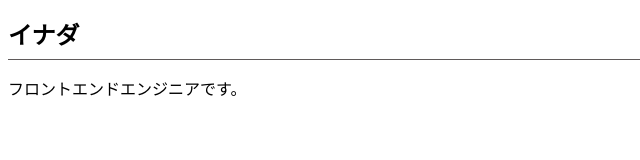
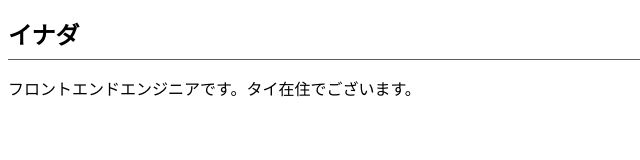
Before and after one commit to inadaharumi/inadaharumi.github.io, a plain HTML site: page index.html in a window 1280 px wide. Shown: the whole page, without its empty margins (0-640 px from the left). Drawn offline with Linux system fonts and the light colour scheme.

Commit message:
Add files via upload

```diff
--- a/index.html
+++ b/index.html
@@ -8,7 +8,7 @@
 </head>
 <body>
   <h1>イナダ</h1>
-  <p>フロントエンドエンジニアです。
+  <p>フロントエンドエンジニアです。タイ在住でございます。
   </p>
 </body>
 </html>
```
